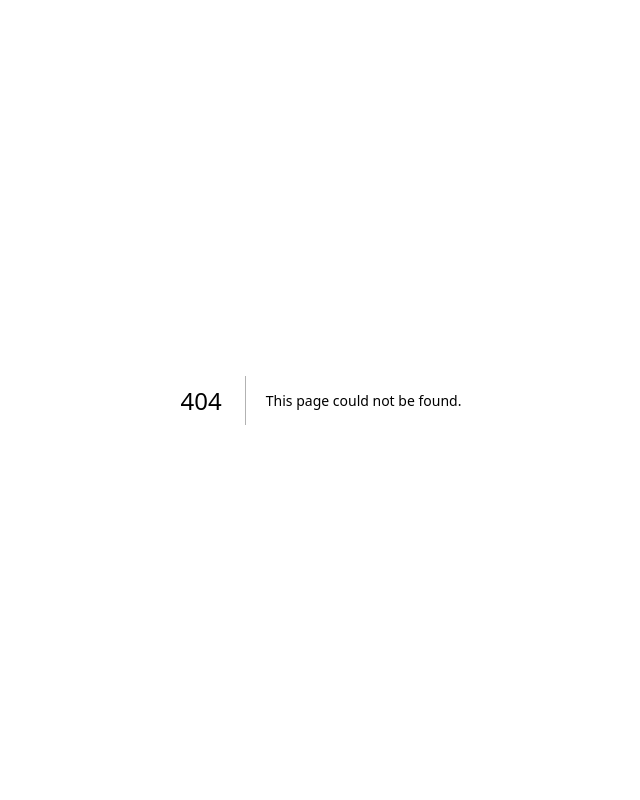
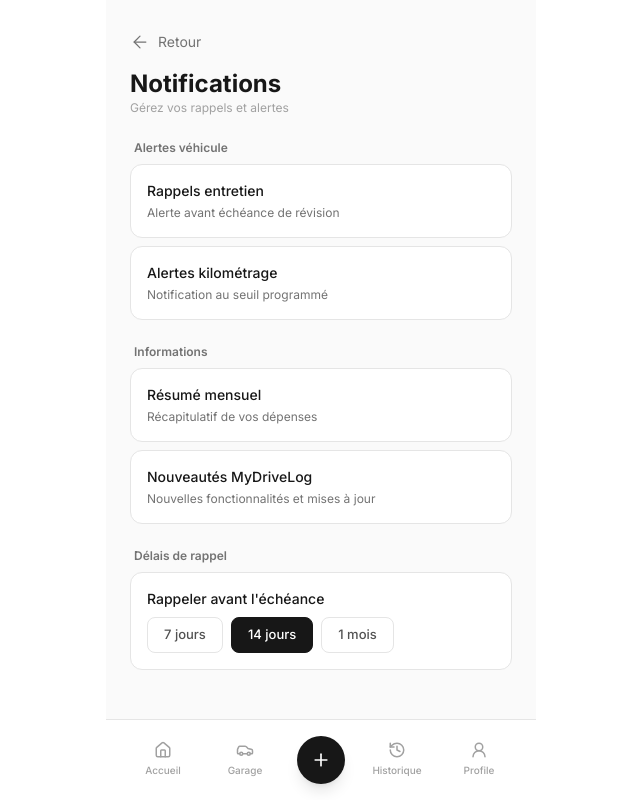
Before and after one commit to FlytziTv/MyDriveLog, a Next.js app: page /profile/notifications in a window 1280 px wide. Before the commit this address had no page. Shown: the whole page, without its empty margins (319-959 px from the left). Built offline with nearby package versions, Linux system fonts and the light colour scheme.

Commit message:
feat: ajouter la page de notifications avec gestion des rappels et délais

```diff
--- /dev/null
+++ b/app/(app)/profile/notifications/page.tsx
@@ -0,0 +1,65 @@
+import { notif_preferences } from "@/lib/preferences";
+import { ArrowLeft } from "lucide-react";
+import { SectionProfile } from "@/components/profile/Sections";
+import Link from "next/link";
+
+export default function Notification() {
+  return (
+    <>
+      <div className="flex flex-col gap-4">
+        <Link
+          href="/profile"
+          className="flex items-center gap-2 text-neutral-500"
+        >
+          <ArrowLeft className="w-5 h-5" strokeWidth={1.5} />
+          <span className="text-sm">Retour</span>
+        </Link>
+
+        <div className="flex flex-col gap-0">
+          <h2 className="text-2xl font-bold text-neutral-900">Notifications</h2>
+          <p className="text-xs text-neutral-400">
+            Gérez vos rappels et alertes
+          </p>
+        </div>
+      </div>
+
+      {notif_preferences.map((group, index) => (
+        <SectionProfile key={index} title={group.group}>
+          {group.context.map((item, i) => {
+            return (
+              <div
+                key={item.title + i}
+                className="bg-white border border-neutral-200 rounded-xl p-4 flex items-center gap-3"
+              >
+                <div className="flex-1 flex flex-col gap-1">
+                  <p className="text-sm font-medium text-neutral-900">
+                    {item.title}
+                  </p>
+                  <p className="text-xs text-neutral-500">{item.description}</p>
+                </div>
+              </div>
+            );
+          })}
+        </SectionProfile>
+      ))}
+
+      <SectionProfile title="Délais de rappel">
+        <div className="bg-white border border-neutral-200 rounded-xl p-4 flex flex-col gap-2">
+          <p className="text-sm font-medium text-neutral-900">
+            Rappeler avant l&apos;échéance
+          </p>
+          <div className="flex flex-wrap flex-row gap-2">
+            {["7 jours", "14 jours", "1 mois"].map((delay) => (
+              <button
+                key={delay}
+                className={`h-9 px-4 rounded-lg text-[13px] font-medium border transition-colors ${delay === "14 jours" ? "bg-neutral-900 text-white border-neutral-900" : "bg-white text-neutral-600 border-neutral-200 hover:border-neutral-400"}`}
+              >
+                {delay}
+              </button>
+            ))}
+          </div>
+        </div>
+      </SectionProfile>
+    </>
+  );
+}
```
